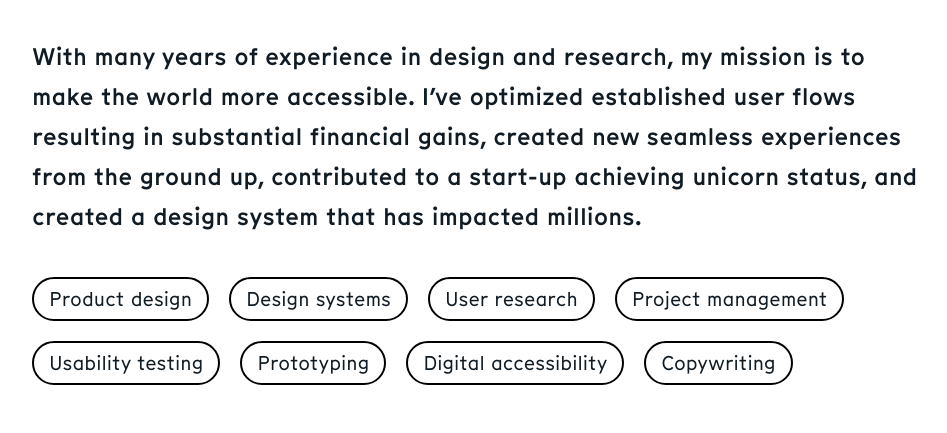
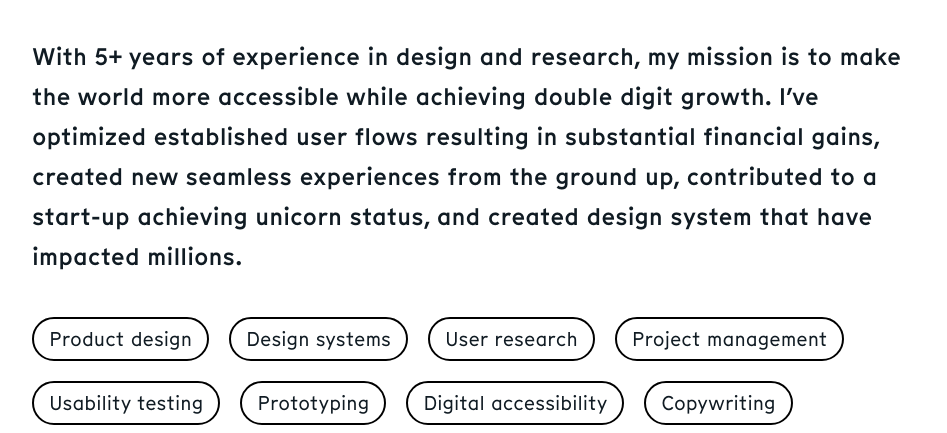
Before and after one commit to Ahureau/portfolio, a plain HTML site: page index.html in a window 1280 px wide. Shown: the part 367-800 px from the top of the page, without its empty margins (96-1043 px from the left). Drawn offline with nearby package versions, Linux system fonts and the light colour scheme; a script that the page names is missing.

Commit message:
updated CV & intro text

```diff
--- a/index.html
+++ b/index.html
@@ -24,7 +24,7 @@
       <div class="new-content">
         <h2 id="myName" class="new-medium-title">Alexandre Hureau</h2>
         <h1 class="new-big-title">Product design &amp; research</h1>
-        <p class="new-big-text">With many years of experience in design and research, my mission is to make the world more accessible. I’ve optimized established user flows resulting in substantial financial gains, created new seamless experiences from the ground up, contributed to a start-up achieving unicorn status, and created a design system that has impacted millions.</p>
+        <p class="new-big-text">With 5+ years of experience in design and research, my mission is to make the world more accessible while achieving double digit growth. I’ve optimized established user flows resulting in substantial financial gains, created new seamless experiences from the ground up, contributed to a start-up achieving unicorn status, and created design system that have impacted millions.</p>
       </div>
       <div class="tags">
         <div class="w-layout-hflex individual-tag">
```
Also changed, not shown: 1 other file.
